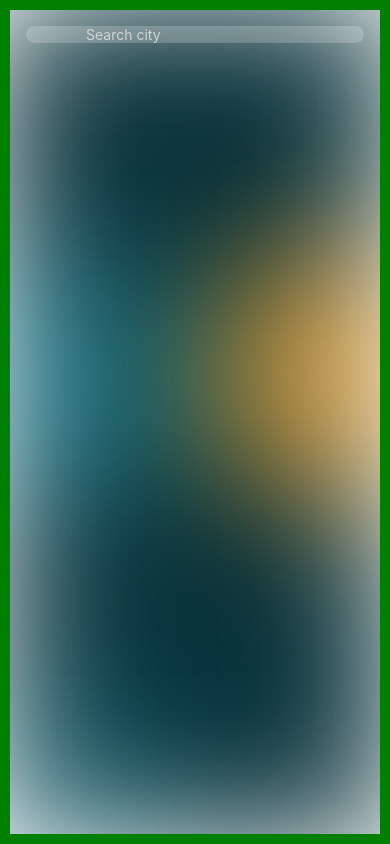
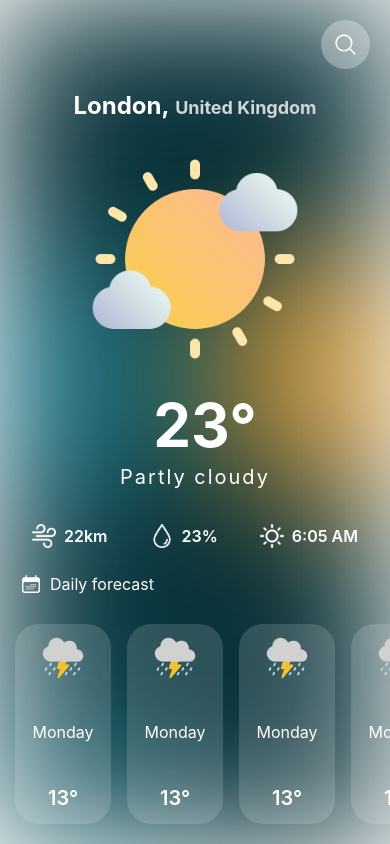
Before and after one commit to paruyr-gevorgyan/weather-by-city, a React Native app: screen / in a window 390 px wide. Built offline with nearby package versions, Linux system fonts and the light colour scheme.

Commit message:
Refactor components and add NextDaysForecast, SearchLocation, and WeatherInfo for enhanced weather display functionality

```diff
--- a/app.json
+++ b/app.json
@@ -12,9 +12,7 @@
     "plugins": [],
     "orientation": "portrait",
     "icon": "./assets/icon.png",
-
     "userInterfaceStyle": "light",
-
     "splash": {
       "image": "./assets/splash.png",
       "resizeMode": "contain",
--- a/components/Container.tsx
+++ /dev/null
@@ -1,9 +0,0 @@
-import { SafeAreaView } from "react-native";
-
-export const Container = ({ children }: { children: React.ReactNode }) => {
-  return <SafeAreaView className={styles.container}>{children}</SafeAreaView>;
-};
-
-const styles = {
-  container: "flex flex-1 m-6",
-};
--- a/components/EditScreenInfo.tsx
+++ /dev/null
@@ -1,31 +0,0 @@
-import { Text, View } from "react-native";
-
-export const EditScreenInfo = ({ path }: { path: string }) => {
-  const title = "Open up the code for this screen:";
-  const description =
-    "Change any of the text, save the file, and your app will automatically update.";
-
-  return (
-    <View>
-      <View className={styles.getStartedContainer}>
-        <Text className={styles.getStartedText}>{title}</Text>
-        <View
-          className={styles.codeHighlightContainer + styles.homeScreenFilename}
-        >
-          <Text>{path}</Text>
-        </View>
-        <Text className={styles.getStartedText}>{description}</Text>
-      </View>
-    </View>
-  );
-};
-
-const styles = {
-  codeHighlightContainer: `rounded-md px-1`,
-  getStartedContainer: `items-center mx-12`,
-  getStartedText: `text-lg leading-6 text-center`,
-  helpContainer: `items-center mx-5 mt-4`,
-  helpLink: `py-4`,
-  helpLinkText: `text-center`,
-  homeScreenFilename: `my-2`,
-};
--- /dev/null
+++ b/components/NextDaysForecast.tsx
@@ -0,0 +1,82 @@
+import { Image, ScrollView, Text, View } from "react-native";
+import { CalendarDaysIcon } from "react-native-heroicons/solid";
+import { theme } from "theme";
+
+const NextDaysForecast = () => {
+  return (
+    <View className="mb-5 space-y-3">
+      <View className="mx-5 mb-4 flex-row items-center gap-2">
+        <CalendarDaysIcon size={22} color="white" />
+        <Text className="text-base text-white">Daily forecast</Text>
+      </View>
+
+      <ScrollView
+        horizontal
+        contentContainerStyle={{ paddingHorizontal: 15 }}
+        showsHorizontalScrollIndicator={false}
+      >
+        <View
+          className="mr-4 flex w-24 items-center justify-center space-y-10 rounded-3xl py-3"
+          style={{ backgroundColor: theme.bgWhite(0.15) }}
+        >
+          <Image
+            source={require("../assets/images/heavyrain.png")}
+            className="h-11 w-11"
+          />
+          <Text className="text-base text-white">Monday</Text>
+          <Text className="text-xl font-semibold text-white">13&#176;</Text>
+        </View>
+
+        <View
+          className="mr-4 flex w-24 items-center justify-center space-y-10 rounded-3xl py-3"
+          style={{ backgroundColor: theme.bgWhite(0.15) }}
+        >
+          <Image
+            source={require("../assets/images/heavyrain.png")}
+            className="h-11 w-11"
+          />
+          <Text className="text-base text-white">Monday</Text>
+          <Text className="text-xl font-semibold text-white">13&#176;</Text>
+        </View>
+
+        <View
+          className="mr-4 flex w-24 items-center justify-center space-y-10 rounded-3xl py-3"
+          style={{ backgroundColor: theme.bgWhite(0.15) }}
+        >
+          <Image
+            source={require("../assets/images/heavyrain.png")}
+            className="h-11 w-11"
+          />
+          <Text className="text-base text-white">Monday</Text>
+          <Text className="text-xl font-semibold text-white">13&#176;</Text>
+        </View>
+
+        <View
+          className="mr-4 flex w-24 items-center justify-center space-y-10 rounded-3xl py-3"
+          style={{ backgroundColor: theme.bgWhite(0.15) }}
+        >
+          <Image
+            source={require("../assets/images/heavyrain.png")}
+            className="h-11 w-11"
+          />
+          <Text className="text-base text-white">Monday</Text>
+          <Text className="text-xl font-semibold text-white">13&#176;</Text>
+        </View>
+
+        <View
+          className="mr-4 flex w-24 items-center justify-center space-y-10 rounded-3xl py-3"
+          style={{ backgroundColor: theme.bgWhite(0.15) }}
+        >
+          <Image
+            source={require("../assets/images/heavyrain.png")}
+            className="h-11 w-11"
+          />
+          <Text className="text-base text-white">Monday</Text>
+          <Text className="text-xl font-semibold text-white">13&#176;</Text>
+        </View>
+      </ScrollView>
+    </View>
+  );
+};
+
+export default NextDaysForecast;
--- a/components/ScreenContent.tsx
+++ b/components/ScreenContent.tsx
@@ -1,16 +1,18 @@
-import {
-  Image,
-  TextInput,
-  View,
-  StatusBar as NativeStatusBar,
-} from "react-native";
+import { Image, View, StatusBar as NativeStatusBar } from "react-native";
 import { StatusBar } from "expo-status-bar";
-import { theme } from "theme";
 import { useSafeAreaInsets } from "react-native-safe-area-context";
+
+import { useState } from "react";
+import NextDaysForecast from "./NextDaysForecast";
+import SearchLocation from "./SearchLocation";
+import WeatherInfo from "./WeatherInfo";
 
 const statusBarHeight = NativeStatusBar.currentHeight;
 
 const ScreenContent = () => {
+  const [showSearch, setShowSearch] = useState(false);
+  const [locations, setLocations] = useState<string[]>(["1", "2", "3"]);
+
   const insets = useSafeAreaInsets();
   const navigationBarHeight = insets.bottom;
 
@@ -29,21 +31,17 @@ const ScreenContent = () => {
         style={{
           marginTop: statusBarHeight,
           marginBottom: navigationBarHeight,
-          borderColor: "green",
-          borderWidth: 10,
         }}
       >
-        <View style={{ height: "7%" }} className="relative z-50 mx-4">
-          <View
-            className="flew-row  items-center justify-end rounded-full"
-            style={{ backgroundColor: theme.bgWhite(0.2) }}
-          >
-            <TextInput
-              placeholder="Search city"
-              placeholderTextColor="lightgray"
-            ></TextInput>
-          </View>
-        </View>
+        <SearchLocation
+          showSearch={showSearch}
+          setShowSearch={setShowSearch}
+          locations={locations}
+        />
+
+        <WeatherInfo />
+
+        <NextDaysForecast />
       </View>
     </View>
   );
--- /dev/null
+++ b/components/SearchLocation.tsx
@@ -0,0 +1,74 @@
+import { Dispatch, Fragment, SetStateAction } from "react";
+import { Text, TextInput, TouchableOpacity, View } from "react-native";
+import { theme } from "theme";
+import { MagnifyingGlassIcon } from "react-native-heroicons/outline";
+import { MapPinIcon } from "react-native-heroicons/solid";
+
+type TTypes = {
+  showSearch: boolean;
+  setShowSearch: Dispatch<SetStateAction<boolean>>;
+  locations: string[];
+};
+
+const SearchLocation = ({ showSearch, setShowSearch, locations }: TTypes) => {
+  const handleLocation = (location: string) => {
+    console.log("🚀 ~ handleLocation ~ location:", location);
+  };
+
+  return (
+    <View style={{ height: "7%" }} className="relative z-50 mx-4">
+      <View
+        className="flex-row items-center justify-end"
+        style={{
+          ...(showSearch && {
+            backgroundColor: theme.bgWhite(0.2),
+            borderRadius: 100,
+          }),
+        }}
+      >
+        {showSearch && (
+          <TextInput
+            placeholder="Search city"
+            placeholderTextColor="lightgray"
+            placeholderClassName="text-base"
+            className="flex-1 pl-6 text-base text-white"
+          />
+        )}
+
+        <TouchableOpacity
+          onPress={() => setShowSearch((prevShowSearch) => !prevShowSearch)}
+          style={{ backgroundColor: theme.bgWhite(0.3) }}
+          className="m-1 rounded-full p-3"
+        >
+          <MagnifyingGlassIcon size={25} color="white" />
+        </TouchableOpacity>
+      </View>
+
+      {locations.length > 0 && showSearch && (
+        <View className="absolute top-16 w-full rounded-3xl bg-gray-300">
+          {locations.map((location, index) => {
+            const showBorder = index + 1 !== locations.length;
+
+            return (
+              <Fragment key={index}>
+                <TouchableOpacity
+                  className="flex-row items-center border-0 p-3 px-4"
+                  onPress={() => handleLocation(location)}
+                >
+                  <MapPinIcon size={20} color="grey" />
+                  <Text className="ml-2 text-lg text-black">
+                    London, United Kingdom
+                  </Text>
+                </TouchableOpacity>
+
+                {showBorder && <View className="h-[1px] bg-gray-400" />}
+              </Fragment>
+            );
+          })}
+        </View>
+      )}
+    </View>
+  );
+};
+
+export default SearchLocation;
--- /dev/null
+++ b/components/WeatherInfo.tsx
@@ -0,0 +1,62 @@
+import { Image, Text, View } from "react-native";
+
+const WeatherInfo = () => {
+  return (
+    <View className="mx-4 mb-2 flex flex-1 justify-around">
+      <Text className="text-center text-2xl font-bold text-white">
+        London,&nbsp;
+        <Text className="text-semibold text-lg text-gray-300">
+          United Kingdom
+        </Text>
+      </Text>
+
+      <View className="flex-row justify-center">
+        <Image
+          source={require("../assets/images/partlycloudy.png")}
+          className="h-52 w-52"
+        />
+      </View>
+
+      <View className="space-y-2">
+        <Text className="ml-5 text-center text-6xl font-bold text-white">
+          23&#176;
+        </Text>
+
+        <Text className="text-center text-xl tracking-widest text-white">
+          Partly cloudy
+        </Text>
+      </View>
+
+      <View className="mx-4 flex-row justify-between">
+        <View className="flex-row items-center gap-2">
+          <Image
+            source={require("../assets/icons/wind.png")}
+            className="h-6 w-6"
+          />
+
+          <Text className="text-base font-semibold text-white">22km</Text>
+        </View>
+
+        <View className="flex-row items-center gap-2">
+          <Image
+            source={require("../assets/icons/drop.png")}
+            className="h-6 w-6"
+          />
+
+          <Text className="text-base font-semibold text-white">23%</Text>
+        </View>
+
+        <View className="flex-row items-center gap-2">
+          <Image
+            source={require("../assets/icons/sun.png")}
+            className="h-6 w-6"
+          />
+
+          <Text className="text-base font-semibold text-white">6:05 AM</Text>
+        </View>
+      </View>
+    </View>
+  );
+};
+
+export default WeatherInfo;
--- a/package.json
+++ b/package.json
@@ -16,8 +16,10 @@
     "nativewind": "latest",
     "react": "19.0.0",
     "react-native": "0.79.2",
+    "react-native-heroicons": "^4.0.0",
     "react-native-reanimated": "~3.17.4",
-    "react-native-safe-area-context": "^5.4.0"
+    "react-native-safe-area-context": "^5.4.0",
+    "react-native-svg": "^15.12.0"
   },
   "devDependencies": {
     "@babel/core": "^7.20.0",
```
Also changed, not shown: 2 other files (tests, documents, lock files or other folders).
